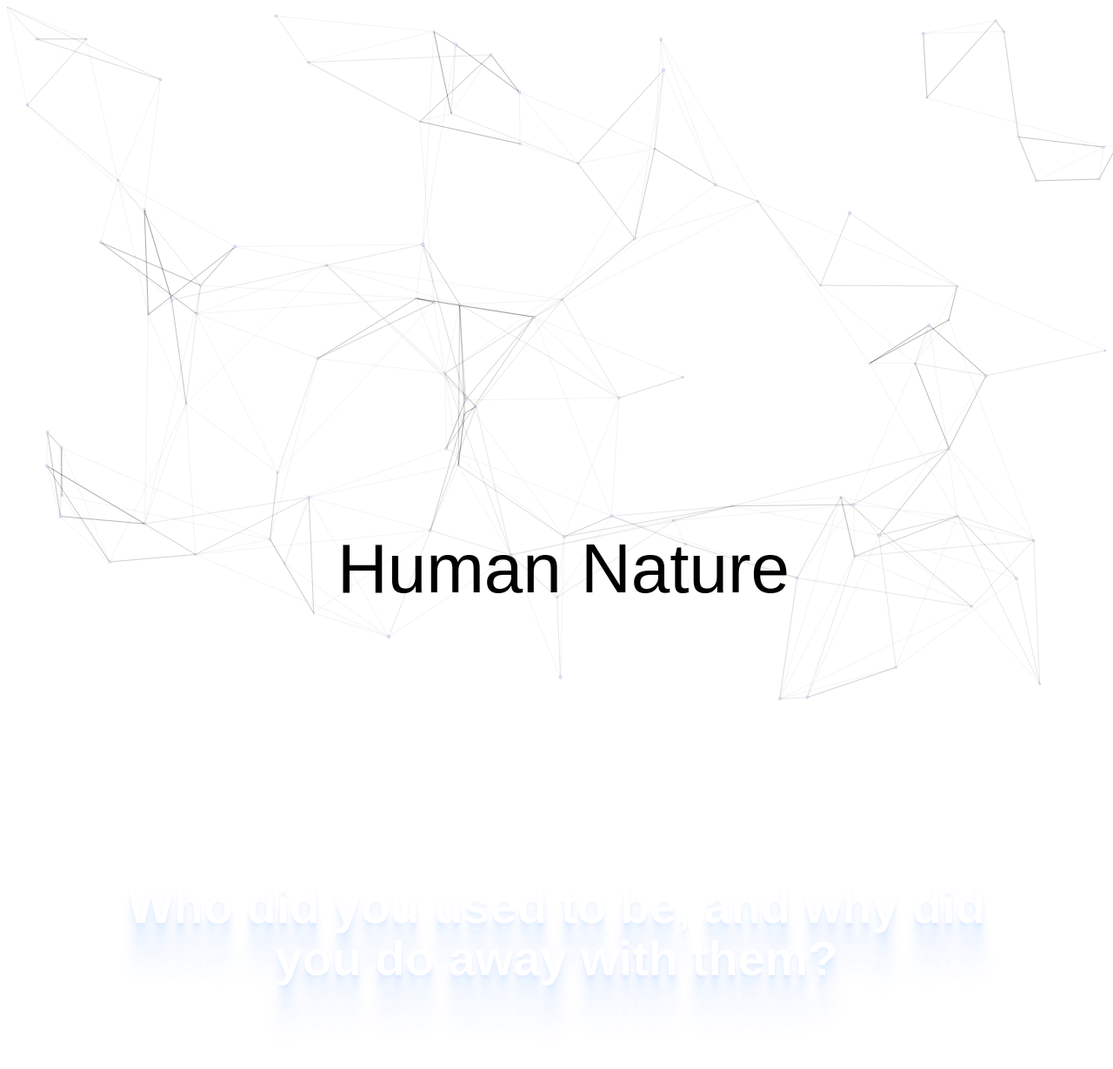
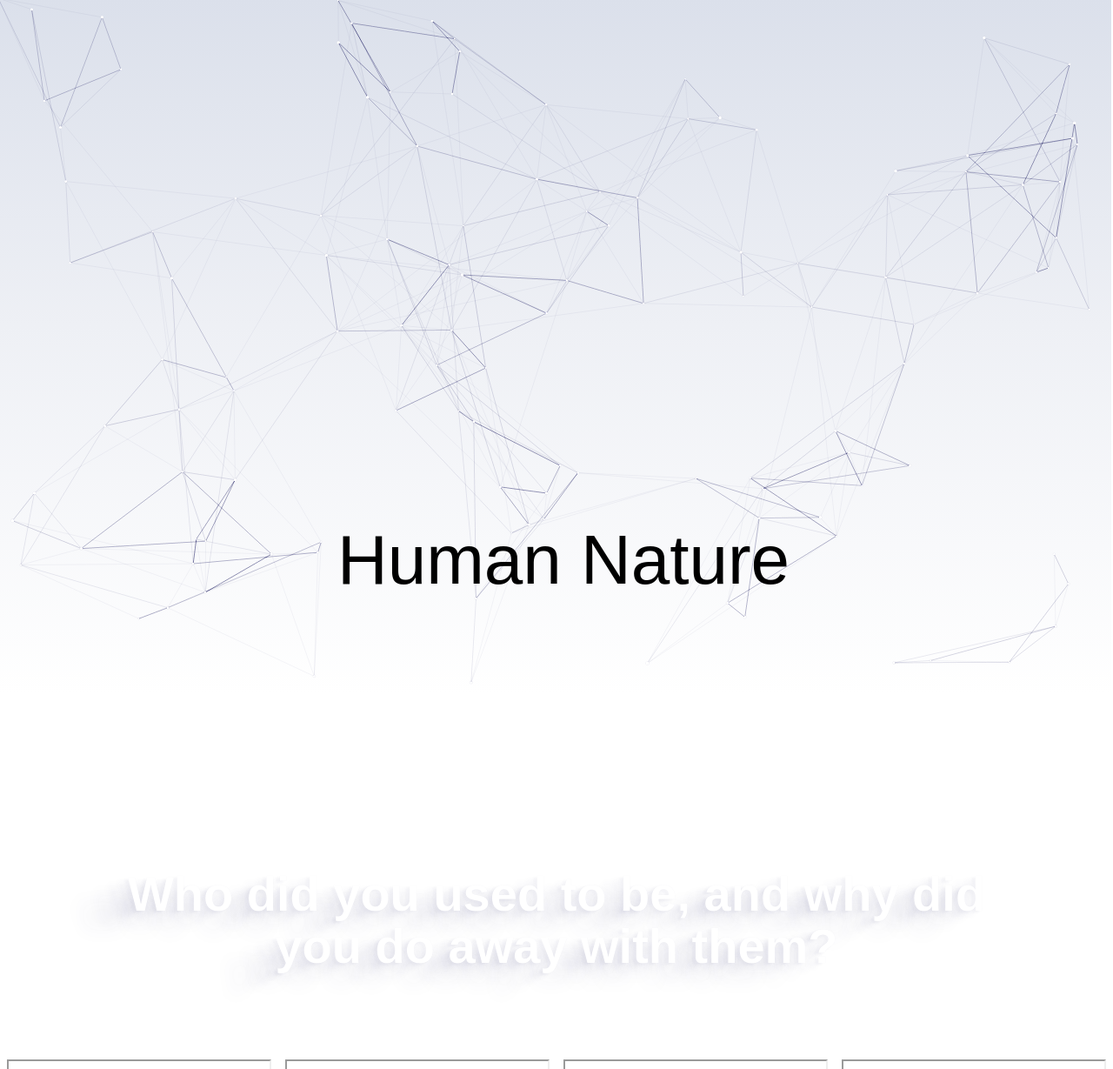
Before and after one commit to NichoFerez/HumanNature, a website: page index.html in a window 1280 px wide. Shown: the top 1229 px of the page at 87% size. Drawn offline with nearby package versions, Linux system fonts and the light colour scheme; grey boxes are pictures that could not be loaded.

Commit message:
sdaf
dfasf

```diff
--- a/index.html
+++ b/index.html
@@ -25,7 +25,7 @@ align-items:  center;
 font-weight:bolder;
 font-size:3.5rem;
 color:white;
-
+position:relative;
 padding-top:200px;
 padding-bottom:100px;
 width:80%;
@@ -42,8 +42,17 @@ position:absolute;
 
 canvas{
   width:100vw;
+
+ display:flex;
+ justify-content:center;
+
   position:relative;
-  z-index:2;
+
+margin-left:-10px;
+margin-top:-10px;
+background: rgb(219,224,235);
+background: linear-gradient(180deg, rgba(219,224,235,1) 0%, rgba(238,240,245,1) 47%, rgba(255,255,255,0) 100%);
+  z-index:0;
 
 }
 #questions{
@@ -153,7 +162,8 @@ iframe{
 
 <div class="shadow" >
 
-<span>Who did you used to be, and why did you do away with them?</span></div>
+<span>Who did you used to be, and why did you do away with them?</span>
+</div>
 <div class="question1">
 
 <iframe src="https://drive.google.com/file/d/1js0tuokWM1RJazX1-ddA07OX0SEtWSLL/preview" width="640" height="480"></iframe>
@@ -253,42 +263,17 @@ iframe{
 
   $('div.shadow').realshadow({
 
-  followMouse: true,
+  followMouse: false,
+  angle: -20,
 
 
-  color: '0,127,255',    // shadow color, rgb 0..255, default: '0,0,0'
+  color: '53,63,119',    // shadow color, rgb 0..255, default: '0,0,0'
 
   type:'text' // shadow type
 
 });
 
 
-var moveLight = (function () {
-    var cx, cy, r, hasMouseMoved;
-
-    return function () {
-      cx = window.innerWidth  >> 1;
-      cy = window.innerHeight >> 1;
-      r = Math.min(cx, cy);
-      hasMouseMoved = false;
-      document.body.addEventListener('mousemove', stop);
-      frame();
-    };
-
-    function frame() {
-      var a = new Date / 300;
-      realshadow.frame({
-        pageX: cx + r * Math.cos(a) | 0,
-        pageY: cy + r * Math.sin(a) | 0
-      });
-      !hasMouseMoved && setTimeout(frame, 16);
-    }
-
-    function stop() {
-      document.body.removeEventListener('mousemove', stop);
-      hasMouseMoved = true;
-    }
-  })();
 
 </script>
 
@@ -302,8 +287,8 @@ canvas.width = window.innerWidth;
 canvas.height = window.innerHeight;
 
 var stars = [], // Array that contains the stars
-    FPS = 60, // Frames per second
-    x = 100, // Number of stars
+    FPS = 30, // Frames per second
+    x = 120, // Number of stars
     mouse = {
       x: 0,
       y: 0
@@ -331,11 +316,11 @@ function draw() {
   for (var i = 0, x = stars.length; i < x; i++) {
     var s = stars[i];
 
-    ctx.fillStyle = "#d9ddf7";
+    ctx.fillStyle = "white";
     ctx.beginPath();
     ctx.arc(s.x, s.y, s.radius, 0, 2 * Math.PI);
     ctx.fill();
-    ctx.fillStyle = '#d9ddf7';
+    ctx.fillStyle = 'white';
     ctx.stroke();
   }
 
@@ -353,7 +338,7 @@ function draw() {
     }
   }
   ctx.lineWidth = 0.05;
-  ctx.strokeStyle = 'black';
+  ctx.strokeStyle = '#17225e';
   ctx.stroke();
 }
 
```
